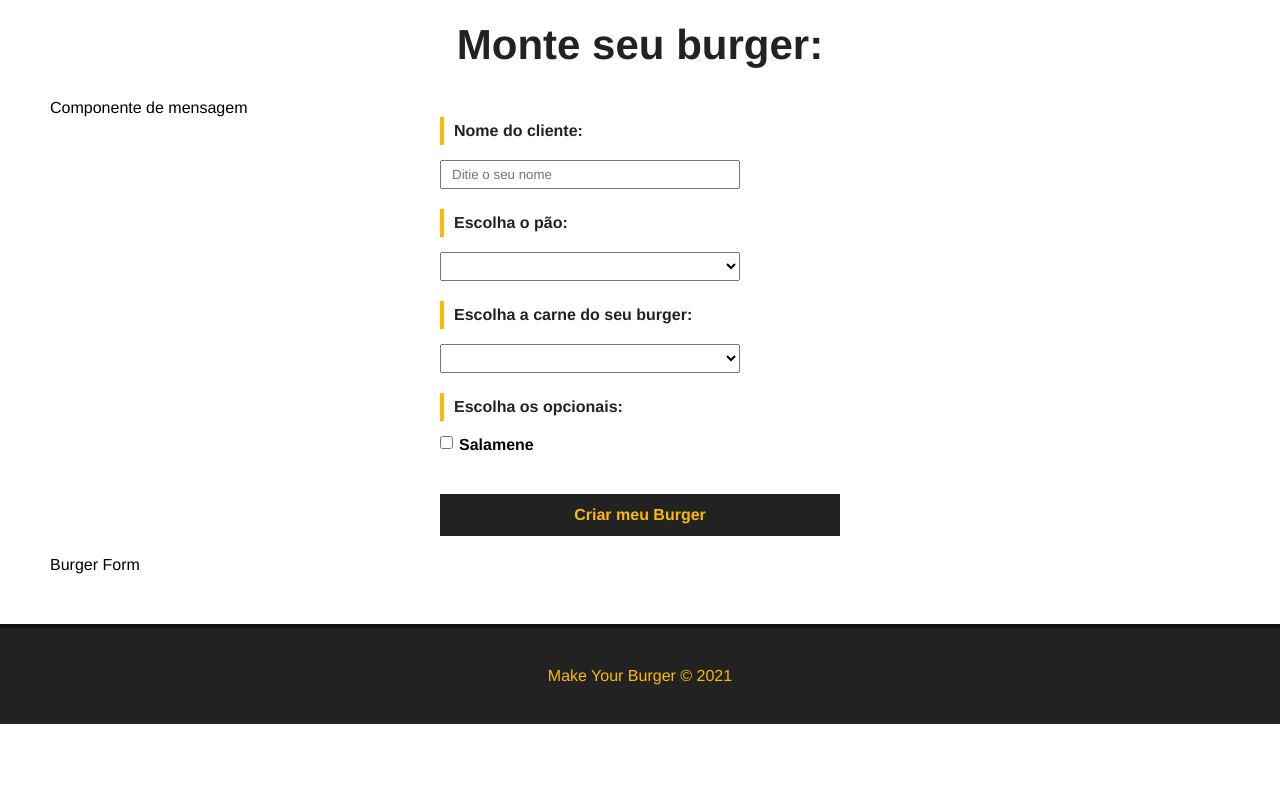
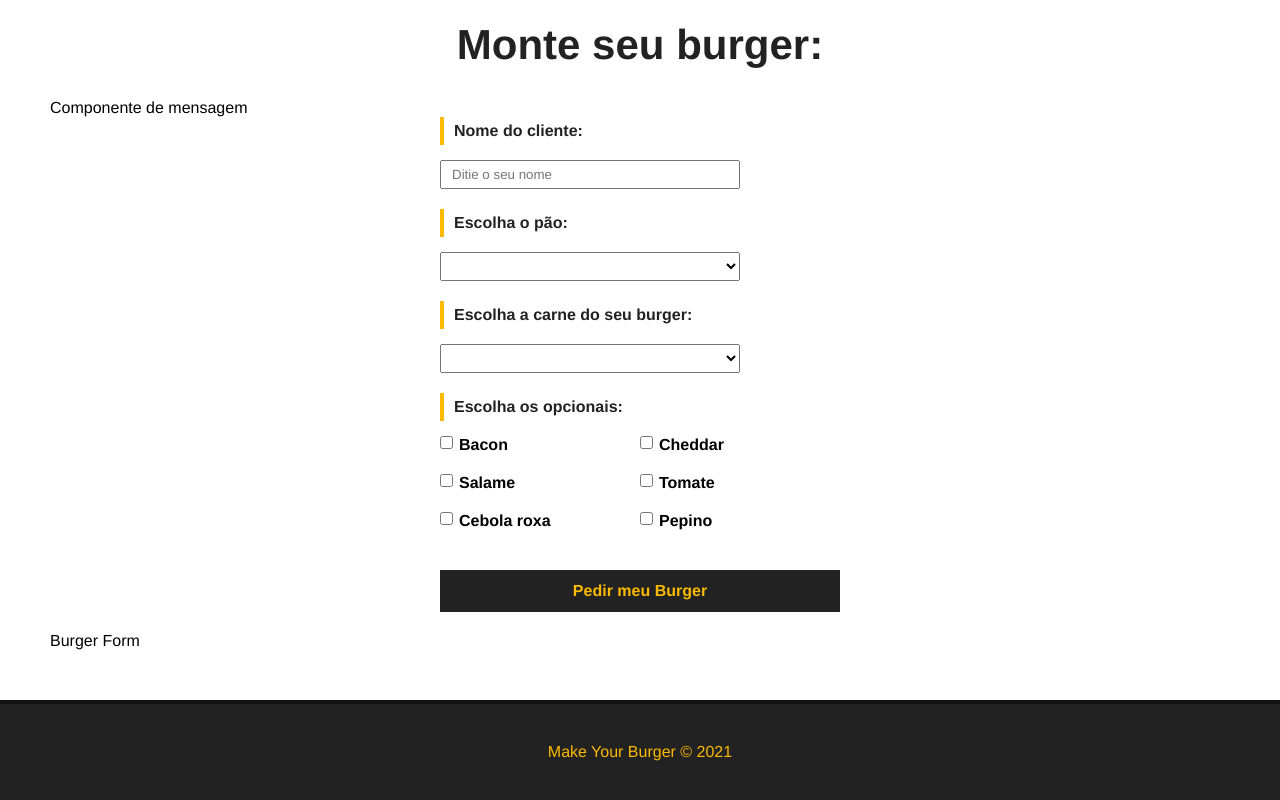
Before and after one commit to regislopeseso/Curso_Vue3_Mattheus_Battisti, a Vue app in the folder 3_make_your_burger/: page / in a window 1280 px wide. Shown: the part 813-1613 px from the top of the page. Before the commit the page ends 1537 px from the top, so only its background shows below. Built offline with nearby package versions, Linux system fonts and the light colour scheme; data requests are answered from the project's data file.

Commit message:
Add Aula 25 - Resgatando dados do banco e inserindo no formulário

```diff
--- a/3_make_your_burger/src/components/BurgerForm.vue
+++ b/3_make_your_burger/src/components/BurgerForm.vue
@@ -16,7 +16,9 @@
           </label>
           <select id="pao" name="pao" v-model="pao">
             <option value="">Selecione o seu pão</option>
-            <option value="">Integral</option>
+            <option v-for="pao in paes" :key="pao.id" :value="pao.tipo">
+              {{pao.tipo}}
+            </option>
           </select>
         </div>
 
@@ -26,7 +28,9 @@
           </label>
           <select id="carne" name="carne" v-model="carne">
             <option value="">Selecione a carne</option>
-            <option value="">Maminha</option>
+            <option v-for="carne in carnes" :key="carne.id" :value="carne.tipo">
+              {{carne.tipo}}
+            </option>
           </select>
         </div>
 
@@ -34,14 +38,16 @@
           <label id="opcionais-title" for="opcionais">
             Escolha os opcionais:
           </label>
-          <div class="checkbox-container">
-            <input type="checkbox" name="opcionais" v-model="opcionais" value="salame">
-            <span>Salamene</span>
+          <div class="checkbox-container" v-for="opcional in opcionaisdata" :key="opcional.id">
+            <input type="checkbox" name="opcionais" v-model="opcionais" :value="opcional.tipo">
+             <span>
+              {{opcional.tipo}}
+            </span>
           </div>
         </div>
 
         <div class="input-container">
-          <input type="submit" class="submit-btn" value="Criar meu Burger">
+          <input type="submit" class="submit-btn" value="Pedir meu Burger">
         </div>
       </form>
     </div>
@@ -51,7 +57,33 @@
 
 <script>
   export default {
-    name: "BurgerForm"
+    name: "BurgerForm",
+    data() {
+      return {
+        paes: null,
+        carnes: null,
+        opcionaisdata: null,
+        nome: null,
+        pao: null,
+        carne: null,
+        opcionais: [],
+        status: "Solicitado",
+        msg: null,
+      }
+    },
+    methods: {
+      async getIngredientes() {
+        const req = await fetch("http://localhost:3000/ingredientes")
+        const data = await req.json();
+
+        this.paes = data.paes;
+        this.carnes = data.carnes;
+        this.opcionaisdata = data.opcionais;
+      }
+    },
+    mounted() {
+      this.getIngredientes()
+    }
   }
 </script>
 
```
